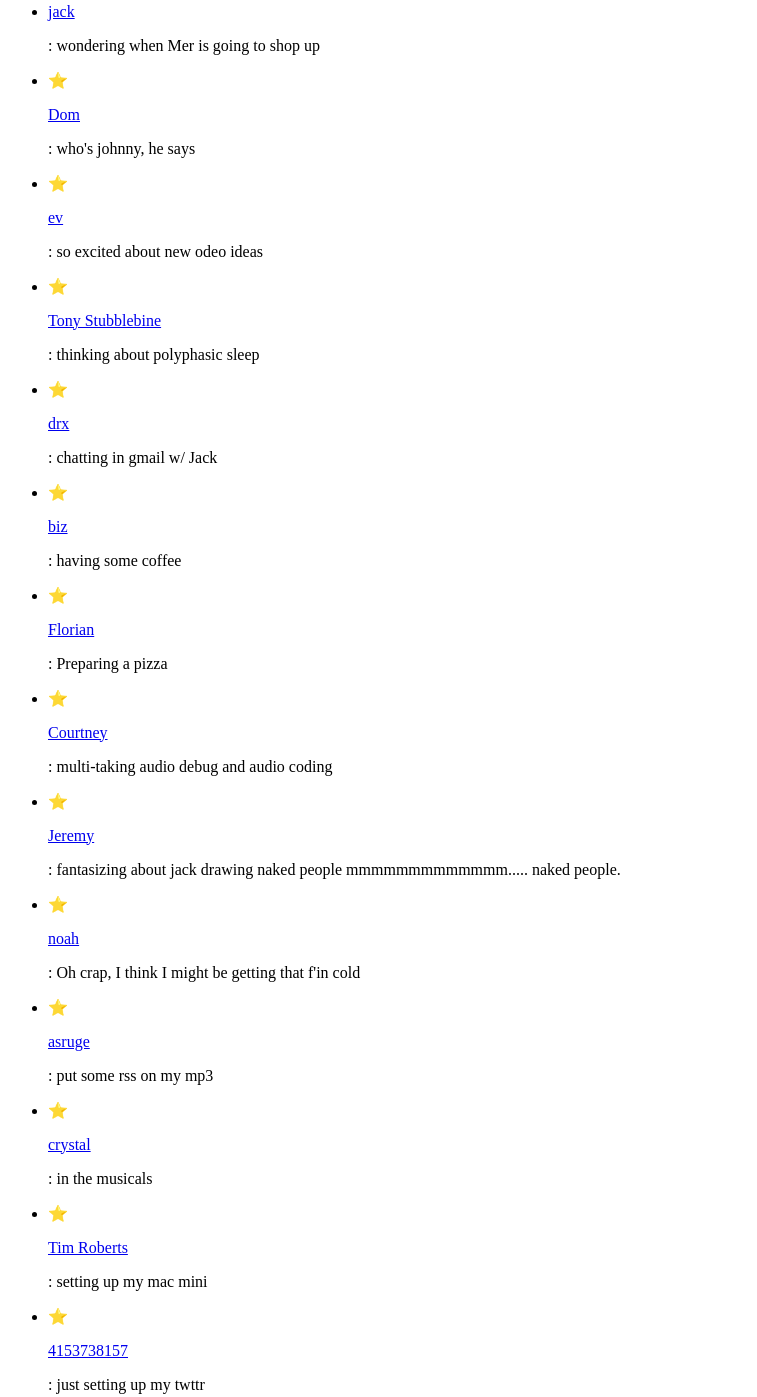
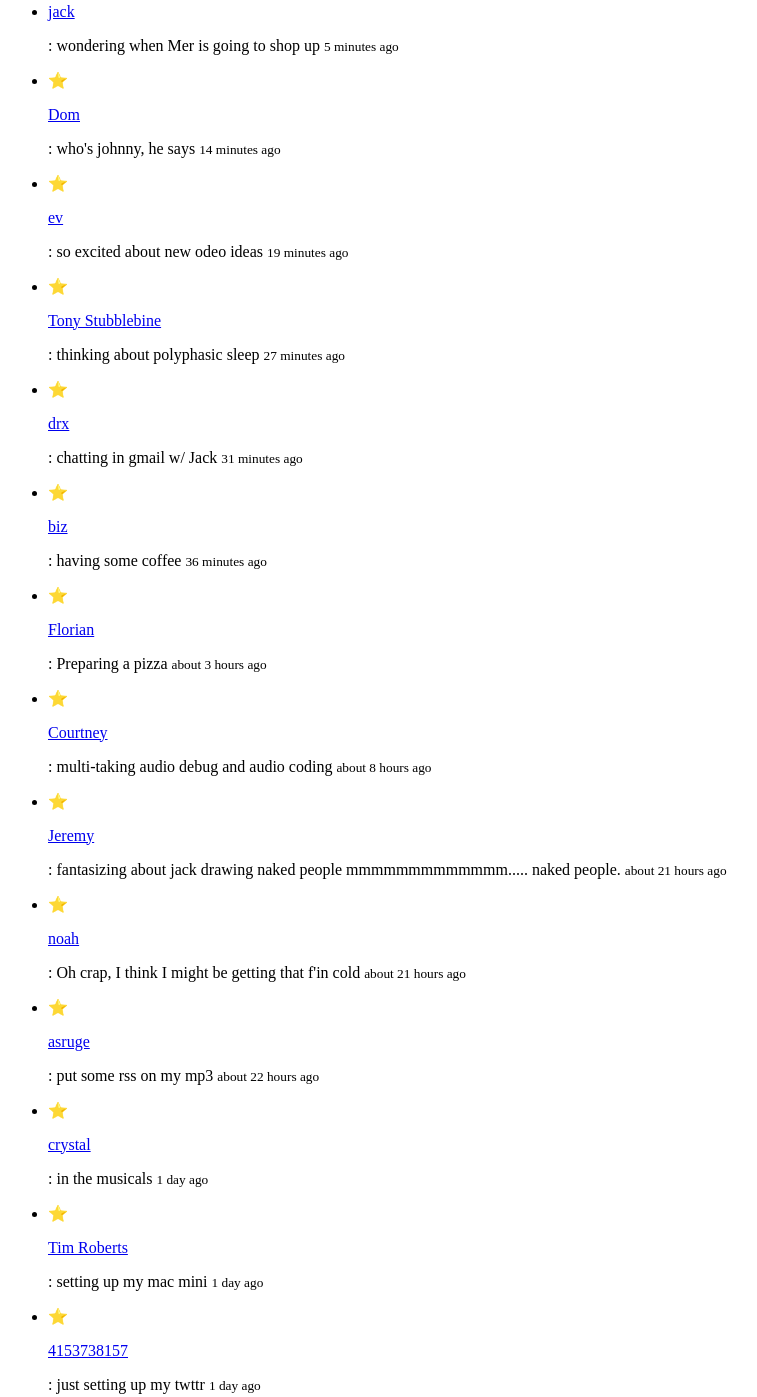
Before and after one commit to Wilrosmi/twitter-clone-html, a website: page index.html in a window 1280 px wide. Shown: the part 355-1752 px from the top of the page, without its empty margins (0-757 px from the left). Drawn offline with Linux system fonts and the light colour scheme.

Commit message:
Add timestamps to friends status

```diff
--- a/index.html
+++ b/index.html
@@ -26,20 +26,20 @@
       <h2>friend's status</h2>
       <a href="#">add more friends</a>
       <ul>
-        <li><a href="#">jack</a><p>: wondering when Mer is going to shop up</p></li>
-        <li><p>⭐</p><a href="#">Dom</a><p>: who's johnny, he says</p></li>
-        <li><p>⭐</p><a href="#">ev</a><p>: so excited about new odeo ideas</p></li>
-        <li><p>⭐</p><a href="#">Tony Stubblebine</a><p>: thinking about polyphasic sleep</p></li>
-        <li><p>⭐</p><a href="#">drx</a><p>: chatting in gmail w/ Jack</p></li>
-        <li><p>⭐</p><a href="#">biz</a><p>: having some coffee</p></li>
-        <li><p>⭐</p><a href="#">Florian</a><p>: Preparing a pizza</p></li>
-        <li><p>⭐</p><a href="#">Courtney</a><p>: multi-taking audio debug and audio coding</p></li>
-        <li><p>⭐</p><a href="#">Jeremy</a><p>: fantasizing about jack drawing naked people mmmmmmmmmmmmm..... naked people.</p></li>
-        <li><p>⭐</p><a href="#">noah</a><p>: Oh crap, I think I might be getting that f'in cold </p></li>
-        <li><p>⭐</p><a href="#">asruge</a><p>: put some rss on my mp3</p></li>
-        <li><p>⭐</p><a href="#">crystal</a><p>: in the musicals</p></li>
-        <li><p>⭐</p><a href="#">Tim Roberts</a><p>: setting up my mac mini</p></li>
-        <li><p>⭐</p><a href="#">4153738157</a><p>: just setting up my twttr</p></li>
+        <li><a href="#">jack</a><p>: wondering when Mer is going to shop up <small>5 minutes ago</small></p></li>
+        <li><p>⭐</p><a href="#">Dom</a><p>: who's johnny, he says <small>14 minutes ago</small></p></li>
+        <li><p>⭐</p><a href="#">ev</a><p>: so excited about new odeo ideas <small>19 minutes ago</small></p></li>
+        <li><p>⭐</p><a href="#">Tony Stubblebine</a><p>: thinking about polyphasic sleep <small>27 minutes ago</small></p></li>
+        <li><p>⭐</p><a href="#">drx</a><p>: chatting in gmail w/ Jack <small>31 minutes ago</small></p></li>
+        <li><p>⭐</p><a href="#">biz</a><p>: having some coffee <small>36 minutes ago</small></p></li>
+        <li><p>⭐</p><a href="#">Florian</a><p>: Preparing a pizza <small>about 3 hours ago</small></p></li>
+        <li><p>⭐</p><a href="#">Courtney</a><p>: multi-taking audio debug and audio coding <small>about 8 hours ago</small></p></li>
+        <li><p>⭐</p><a href="#">Jeremy</a><p>: fantasizing about jack drawing naked people mmmmmmmmmmmmm..... naked people. <small>about 21 hours ago</small></p></li>
+        <li><p>⭐</p><a href="#">noah</a><p>: Oh crap, I think I might be getting that f'in cold <small>about 21 hours ago</small></p></li>
+        <li><p>⭐</p><a href="#">asruge</a><p>: put some rss on my mp3 <small>about 22 hours ago</small></p></li>
+        <li><p>⭐</p><a href="#">crystal</a><p>: in the musicals <small>1 day ago</small></p></li>
+        <li><p>⭐</p><a href="#">Tim Roberts</a><p>: setting up my mac mini <small>1 day ago</small></p></li>
+        <li><p>⭐</p><a href="#">4153738157</a><p>: just setting up my twttr <small>1 day ago</small></p></li>
       </ul>
     </section>
     <section id="my-status">
```
